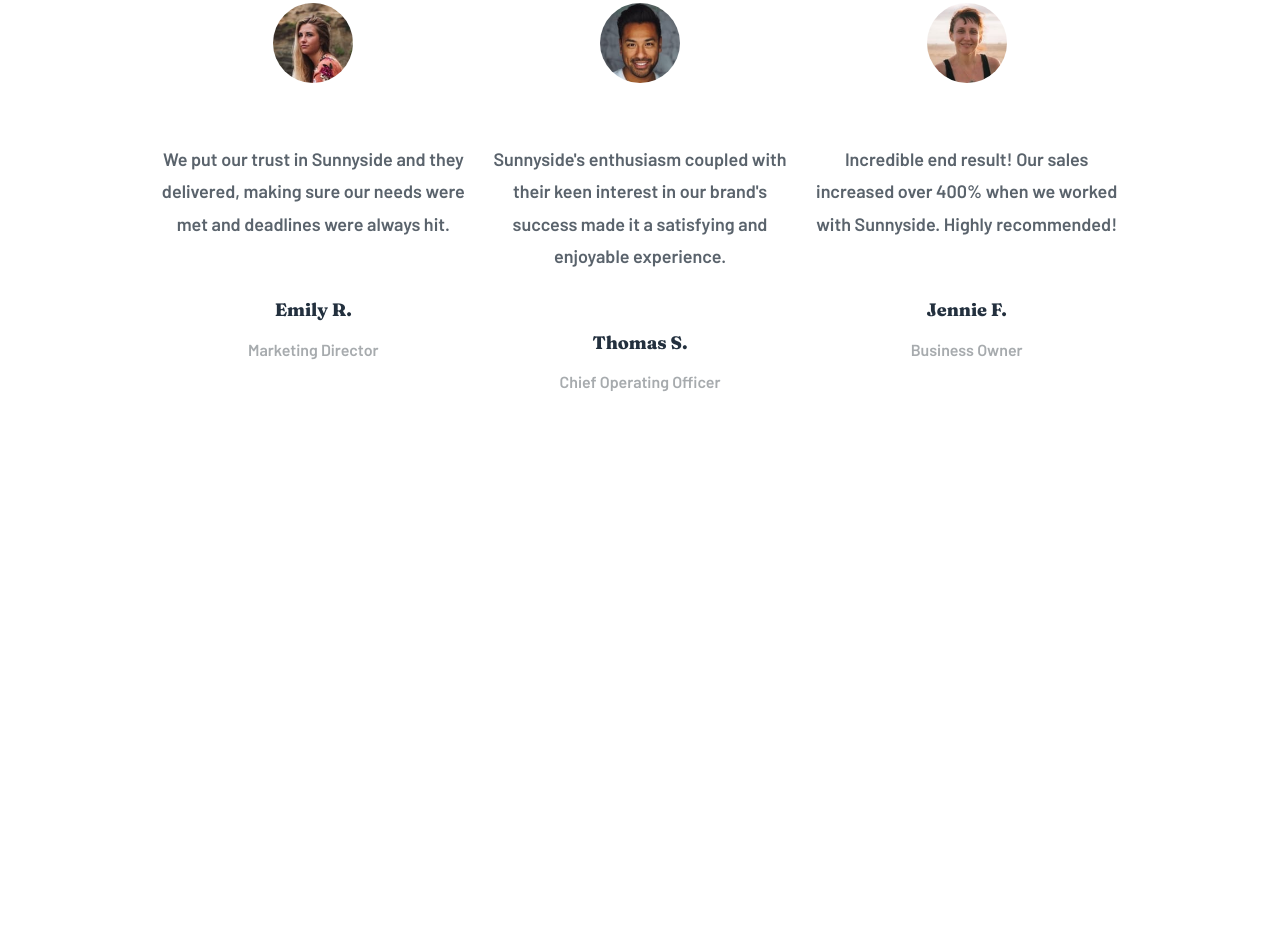
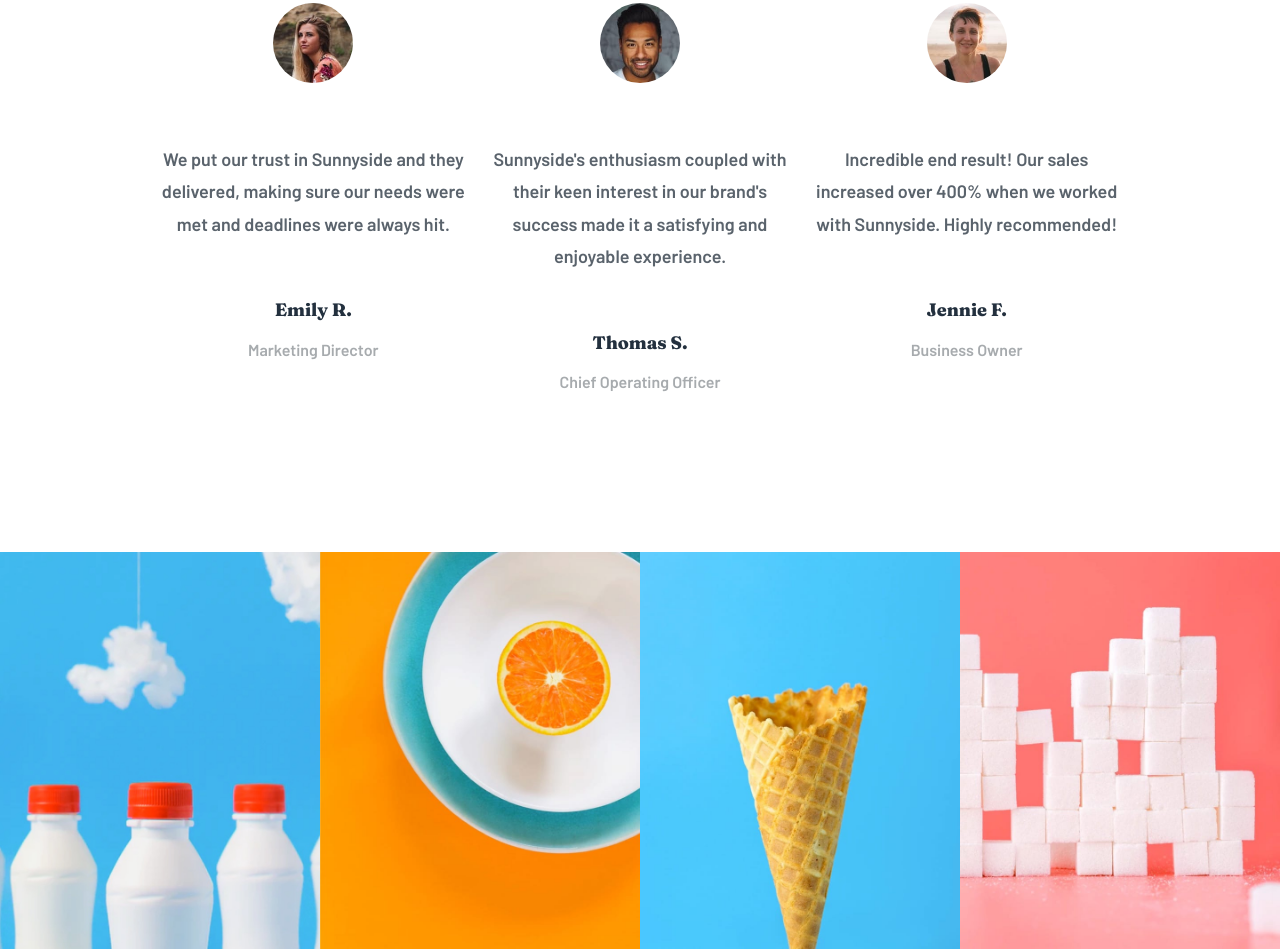
Before and after one commit to RichardBacon/sunnyside-agency-landing-page, a website built with Parcel: page src/index.html in a window 1280 px wide. Shown: the part 3041-3990 px from the top of the page. Before the commit the page ends 3593 px from the top, so only its background shows below. Built offline with nearby package versions, Linux system fonts and the light colour scheme.

Commit message:
Add images section

```diff
--- a/src/index.html
+++ b/src/index.html
@@ -173,7 +173,30 @@
         </div>
       </section>
 
-      <section class="images"></section>
+      <section class="images-section">
+        <div class="image-gallery">
+          <img
+            class="image-gallery__image"
+            src="./img/desktop/image-gallery-milkbottles.jpg"
+            alt="A row of three milkbottles against a blue sky."
+          />
+          <img
+            class="image-gallery__image"
+            src="./img/desktop/image-gallery-orange.jpg"
+            alt="Half an orange in a white bowl viewed from above."
+          />
+          <img
+            class="image-gallery__image"
+            src="./img/desktop/image-gallery-cone.jpg"
+            alt="An empty ice cream cone against a blue background."
+          />
+          <img
+            class="image-gallery__image"
+            src="./img/desktop/image-gallery-sugarcubes.jpg"
+            alt="Sugarcubes stacked randomly on a pink table against a pink background."
+          />
+        </div>
+      </section>
     </main>
     <footer></footer>
   </body>
--- /dev/null
+++ b/src/scss/components/_image-gallery.scss
@@ -0,0 +1,7 @@
+.image-gallery {
+  display: flex;
+}
+
+.image-gallery__image {
+  width: 25%;
+}
--- a/src/scss/main.scss
+++ b/src/scss/main.scss
@@ -7,6 +7,7 @@
 @import 'layout/navigation';
 
 @import 'components/about-card';
+@import 'components/image-gallery';
 @import 'components/logo';
 @import 'components/testimonial';
 
```
